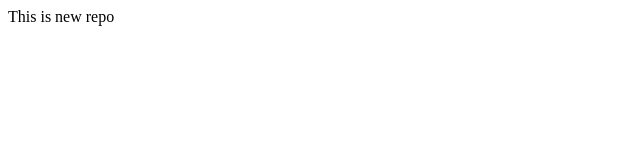
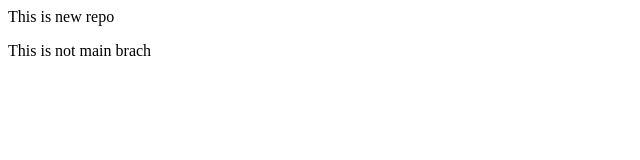
Before and after one commit to Anugraha155/localrepo, a plain HTML site: page index.html in a window 1280 px wide. Shown: the whole page, without its empty margins (0-640 px from the left). Drawn offline with Linux system fonts and the light colour scheme.

Commit message:
Add feature 1

```diff
--- a/index.html
+++ b/index.html
@@ -1,3 +1,4 @@
 <html>
 <p> This is new repo </p>
+<p> This is not main brach</p>
 </html>
```
